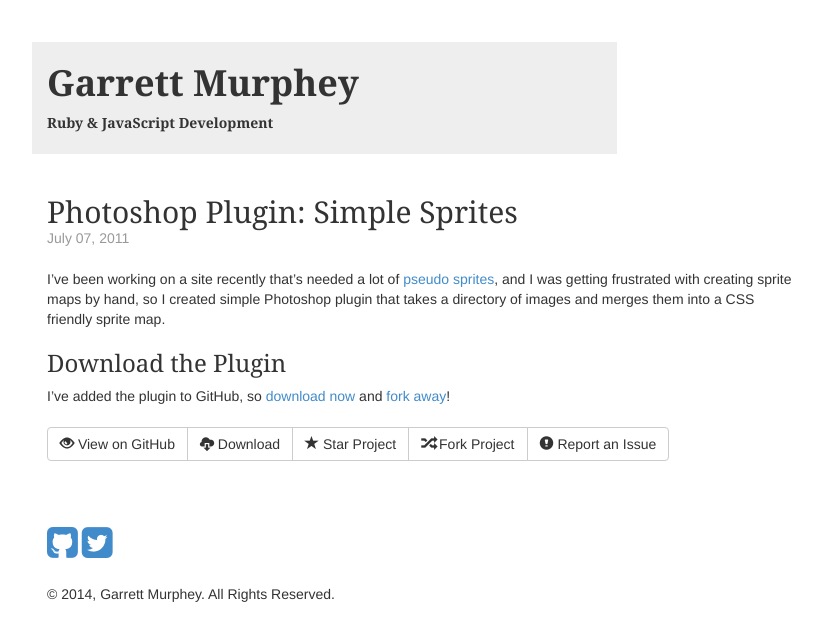
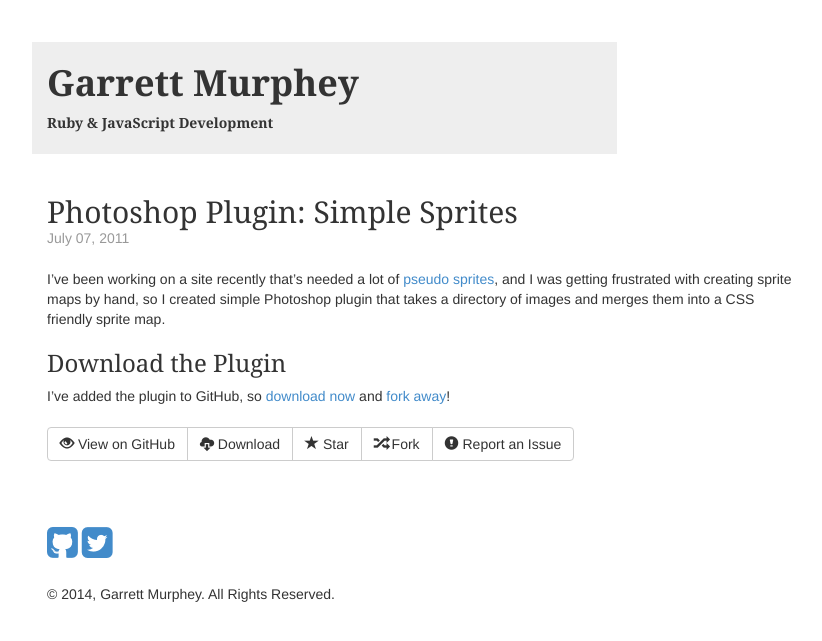
Before and after one commit to gmurphey/gmurphey.github.io, a Jekyll site: the page built from _posts/2011-07-07-photoshop-plugin-simple-sprites.markdown, in a window 1280 px wide. Shown: the top 641 px of the page, without its empty margins (23-845 px from the left). Built offline with Jekyll 4.4.1, drawn with Linux system fonts in a browser that asks for light colours.

Commit message:
shortening...

```diff
--- a/_layouts/post.html
+++ b/_layouts/post.html
@@ -11,8 +11,8 @@ layout: default
   <div class="btn-group">
     <a class="btn btn-default" href="http://github.com/{{site.social.github}}/{{page.github}}"><span class="glyphicon glyphicon-eye-open"></span> View on GitHub</a>
     <a class="btn btn-default" href="http://github.com/{{site.social.github}}/{{page.github}}/zipball/master"><span class="glyphicon glyphicon-cloud-download"></span> Download</a>
-    <a class="btn btn-default" href="http://github.com/{{site.social.github}}/{{page.github}}/star"><span class="glyphicon glyphicon-star"></span> Star Project</a>
-    <a class="btn btn-default" href="http://github.com/{{site.social.github}}/{{page.github}}/fork"><span class="glyphicon glyphicon-random"></span> Fork Project</a>
+    <a class="btn btn-default" href="http://github.com/{{site.social.github}}/{{page.github}}/star"><span class="glyphicon glyphicon-star"></span> Star</a>
+    <a class="btn btn-default" href="http://github.com/{{site.social.github}}/{{page.github}}/fork"><span class="glyphicon glyphicon-random"></span> Fork</a>
     <a class="btn btn-default" href="http://github.com/{{site.social.github}}/{{page.github}}/issues"><span class="glyphicon glyphicon-exclamation-sign"></span> Report an Issue</a>
   </div>
   {% endif %}
```
